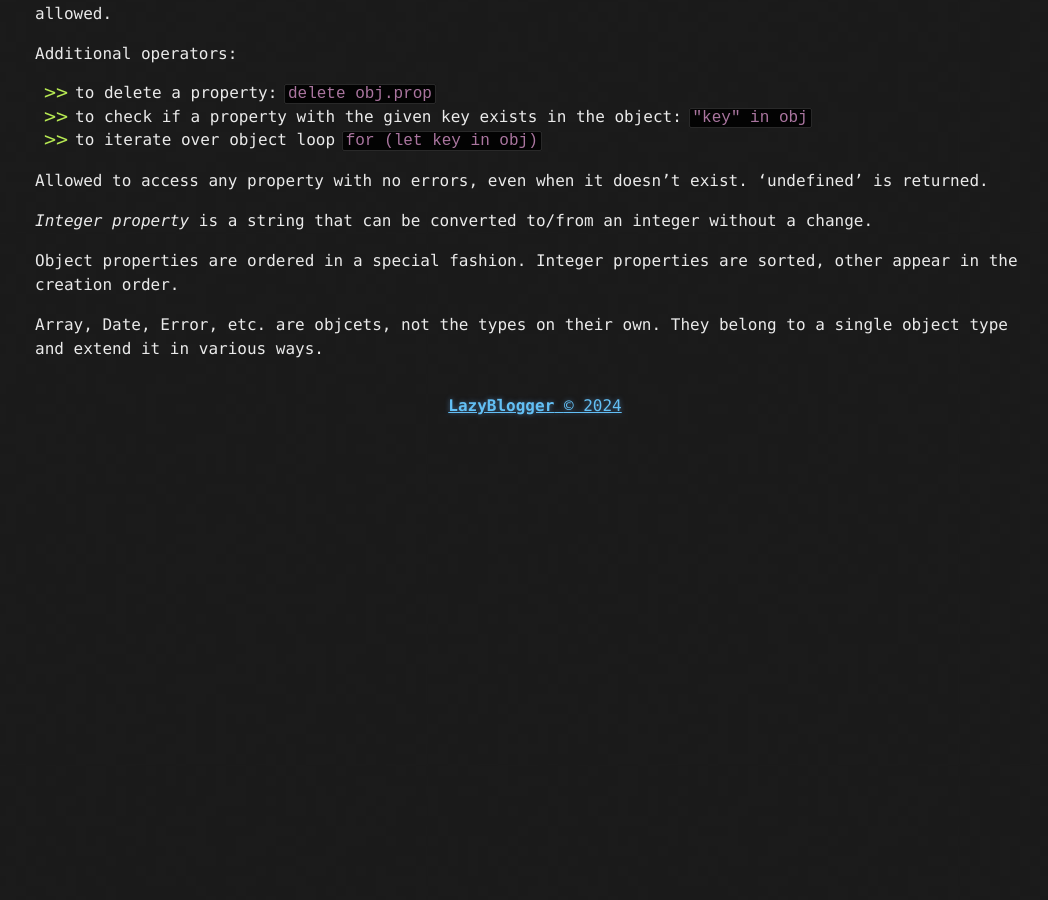
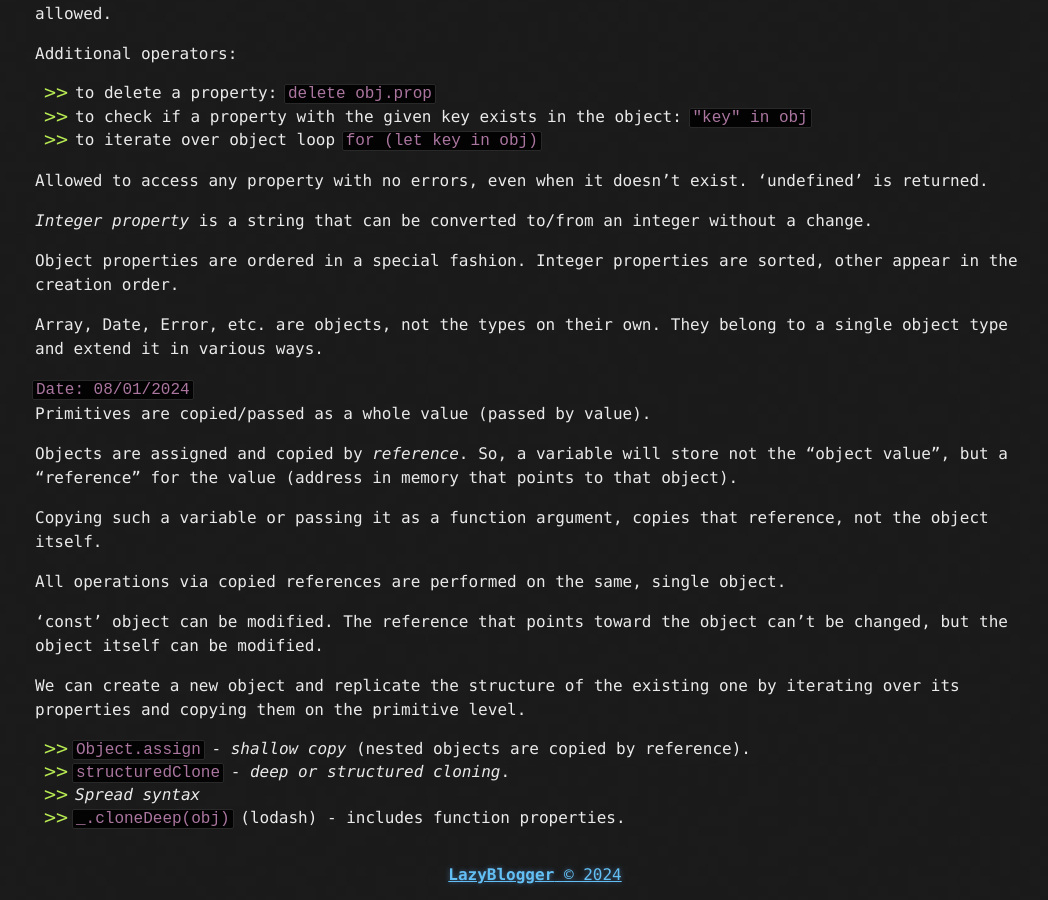
Before and after one commit to miomirparipovic/bytenoir, a Jekyll site: the page built from _posts/javascript/2024-01-07-js-notes.md, in a window 1280 px wide and 900 px high, scrolled down 1895 px. Shown: the whole window, without its empty margins (105-1153 px from the left). Built offline with Jekyll 4.4.1, drawn with Linux system fonts in a browser that asks for light colours; before the commit the page ends 2326 px from its top, so only the background shows below that; some of the changed text lies outside the part shown.

Commit message:
add to the post

```diff
--- a/_posts/javascript/2024-01-07-js-notes.md
+++ b/_posts/javascript/2024-01-07-js-notes.md
@@ -90,4 +90,23 @@ Allowed to access any property with no errors, even when it doesn't exist. 'unde
 
 Object properties are ordered in a special fashion. Integer properties are sorted, other appear in the creation order.
 
-Array, Date, Error, etc. are objcets, not the types on their own. They belong to a single object type and extend it in various ways.
+Array, Date, Error, etc. are objects, not the types on their own. They belong to a single object type and extend it in various ways.
+
+
+`Date: 08/01/2024`
+Primitives are copied/passed as a whole value (passed by value).
+
+Objects are assigned and copied by *reference*. So, a variable will store not the "object value", but a "reference" for the value (address in memory that points to that object).
+
+Copying such a variable or passing it as a function argument, copies that reference, not the object itself.
+
+All operations via copied references are performed on the same, single object.
+
+'const' object can be modified. The reference that points toward the object can't be changed, but the object itself can be modified.
+
+We can create a new object and replicate the structure of the existing one by iterating over its properties and copying them on the primitive level.
+
+- `Object.assign` - *shallow copy* (nested objects are copied by reference).
+- `structuredClone` - *deep or structured cloning*.
+- *Spread syntax*
+- `_.cloneDeep(obj)` (lodash) - includes function properties.
```
Also changed, not shown: other parts of _posts/javascript/2024-01-07-js-notes.md (+2 -2 lines).
